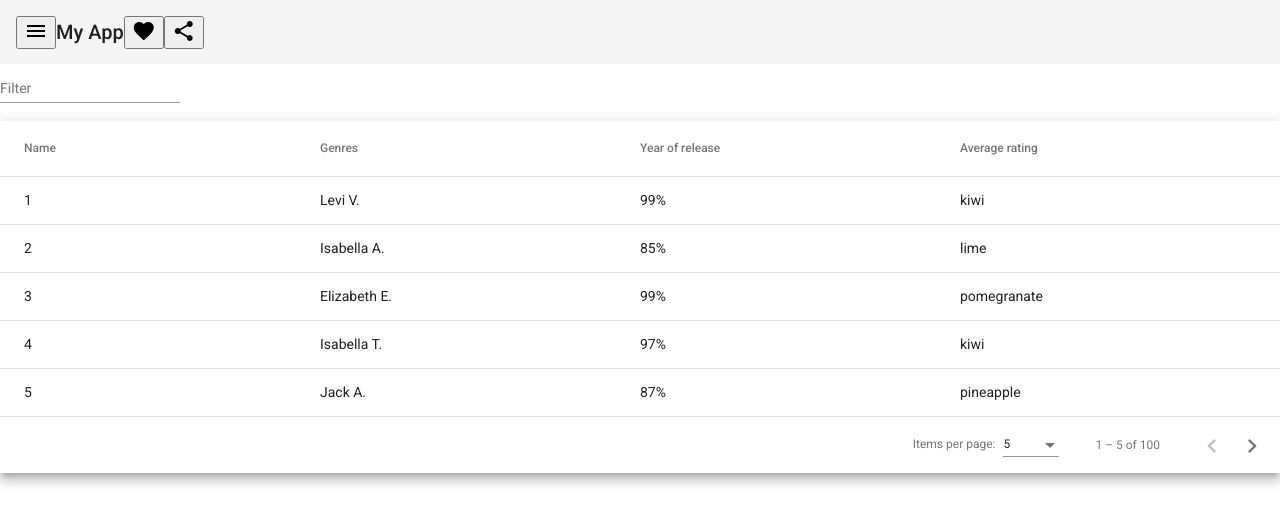
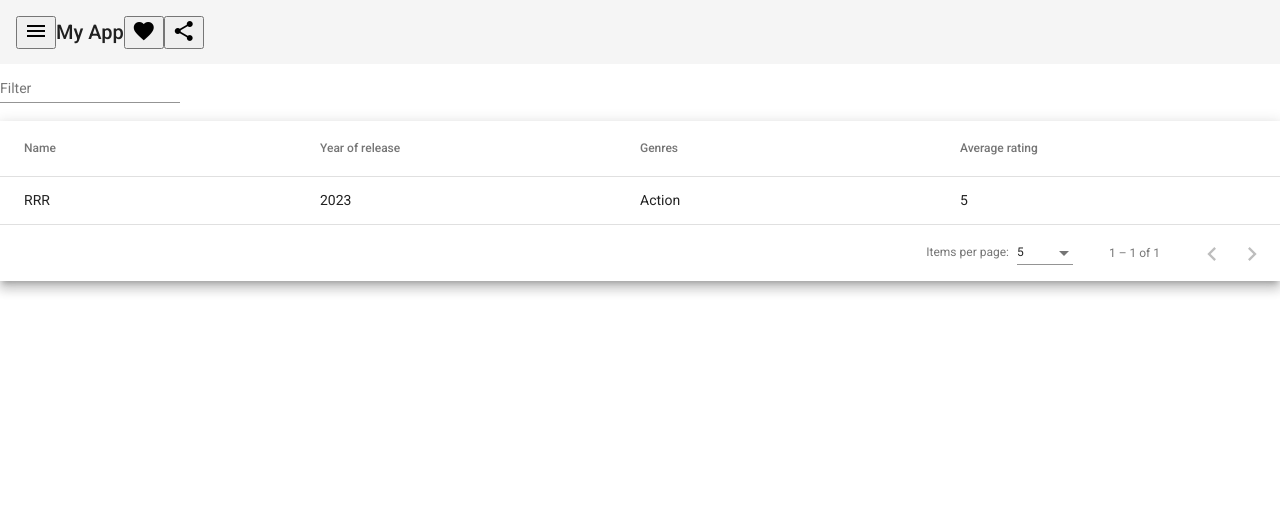
Before and after one commit to sumedhsalvi/optamo-coding-task, an Angular app in the folder movies-search-engine-ui/: page /dashboard in a window 1280 px wide. Shown: the top 524 px of the page. Built offline with nearby package versions, Linux system fonts and the light colour scheme.

Commit message:
Movie avg rating model

```diff
--- a/movies-search-engine-ui/src/app/data-display-panel/data-display-panel.component.html
+++ b/movies-search-engine-ui/src/app/data-display-panel/data-display-panel.component.html
@@ -7,27 +7,27 @@
   <table mat-table [dataSource]="dataSource" matSort>
 
     <!-- Name Column -->
-    <ng-container matColumnDef="id">
+    <ng-container matColumnDef="name">
       <th mat-header-cell *matHeaderCellDef mat-sort-header> Name </th>
-      <td mat-cell *matCellDef="let row"> {{row.id}} </td>
+      <td mat-cell *matCellDef="let row"> {{row.name}} </td>
     </ng-container>
 
     <!-- Year of release Column -->
-    <ng-container matColumnDef="progress">
+    <ng-container matColumnDef="YOR">
       <th mat-header-cell *matHeaderCellDef mat-sort-header> Year of release </th>
-      <td mat-cell *matCellDef="let row"> {{row.progress}}% </td>
+      <td mat-cell *matCellDef="let row"> {{row.YOR}} </td>
     </ng-container>
 
     <!-- Genres Column -->
-    <ng-container matColumnDef="name">
+    <ng-container matColumnDef="genres">
       <th mat-header-cell *matHeaderCellDef mat-sort-header> Genres </th>
-      <td mat-cell *matCellDef="let row"> {{row.name}} </td>
+      <td mat-cell *matCellDef="let row"> {{row.genres}} </td>
     </ng-container>
 
     <!-- Average rating Column -->
-    <ng-container matColumnDef="fruit">
+    <ng-container matColumnDef="avgRating">
       <th mat-header-cell *matHeaderCellDef mat-sort-header> Average rating </th>
-      <td mat-cell *matCellDef="let row"> {{row.fruit}} </td>
+      <td mat-cell *matCellDef="let row"> {{row.avgRating}} </td>
     </ng-container>
 
     <tr mat-header-row *matHeaderRowDef="displayedColumns"></tr>
--- a/movies-search-engine-ui/src/app/data-display-panel/data-display-panel.component.ts
+++ b/movies-search-engine-ui/src/app/data-display-panel/data-display-panel.component.ts
@@ -3,41 +3,14 @@ import { AfterViewInit, Component, ViewChild } from '@angular/core';
 import { MatPaginator } from '@angular/material/paginator';
 import { MatSort } from '@angular/material/sort';
 import { MatTableDataSource } from '@angular/material/table';
+import { MovieAvgRatingData } from '../model/movie-avg-rating-data';
 
-
-
-/** Constants used to fill up our data base. */
-const FRUITS: string[] = [
-  'blueberry',
-  'lychee',
-  'kiwi',
-  'mango',
-  'peach',
-  'lime',
-  'pomegranate',
-  'pineapple',
-];
-const NAMES: string[] = [
-  'Maia',
-  'Asher',
-  'Olivia',
-  'Atticus',
-  'Amelia',
-  'Jack',
-  'Charlotte',
-  'Theodore',
-  'Isla',
-  'Oliver',
-  'Isabella',
-  'Jasper',
-  'Cora',
-  'Levi',
-  'Violet',
-  'Arthur',
-  'Mia',
-  'Thomas',
-  'Elizabeth',
-];
+const sampleMovieData = [{
+  name: 'RRR',
+  YOR: '2023',
+  genres: 'Action',
+  avgRating: 5
+}]
 
 @Component({
   selector: 'app-data-display-panel',
@@ -45,18 +18,15 @@ const NAMES: string[] = [
   styleUrls: ['./data-display-panel.component.scss']
 })
 export class DataDisplayPanelComponent implements AfterViewInit {
-  displayedColumns: string[] = ['id', 'name', 'progress', 'fruit'];
-  dataSource: MatTableDataSource<UserData>;
+  displayedColumns: string[] = ['name', 'YOR', 'genres', 'avgRating'];
+  dataSource: MatTableDataSource<MovieAvgRatingData>;
 
   @ViewChild(MatPaginator) paginator: MatPaginator;
   @ViewChild(MatSort) sort: MatSort;
 
   constructor() {
-    // Create 100 users
-    const users = Array.from({length: 100}, (_, k) => createNewUser(k + 1));
-
     // Assign the data to the data source for the table to render
-    this.dataSource = new MatTableDataSource(users);
+    this.dataSource = new MatTableDataSource(sampleMovieData);
   }
 
   ngAfterViewInit() {
@@ -73,19 +43,3 @@ export class DataDisplayPanelComponent implements AfterViewInit {
     }
   }
 }
-
-/** Builds and returns a new User. */
-function createNewUser(id: number): UserData {
-  const name =
-    NAMES[Math.round(Math.random() * (NAMES.length - 1))] +
-    ' ' +
-    NAMES[Math.round(Math.random() * (NAMES.length - 1))].charAt(0) +
-    '.';
-
-  return {
-    id: id.toString(),
-    name: name,
-    progress: Math.round(Math.random() * 100).toString(),
-    fruit: FRUITS[Math.round(Math.random() * (FRUITS.length - 1))],
-  };
-}
```
